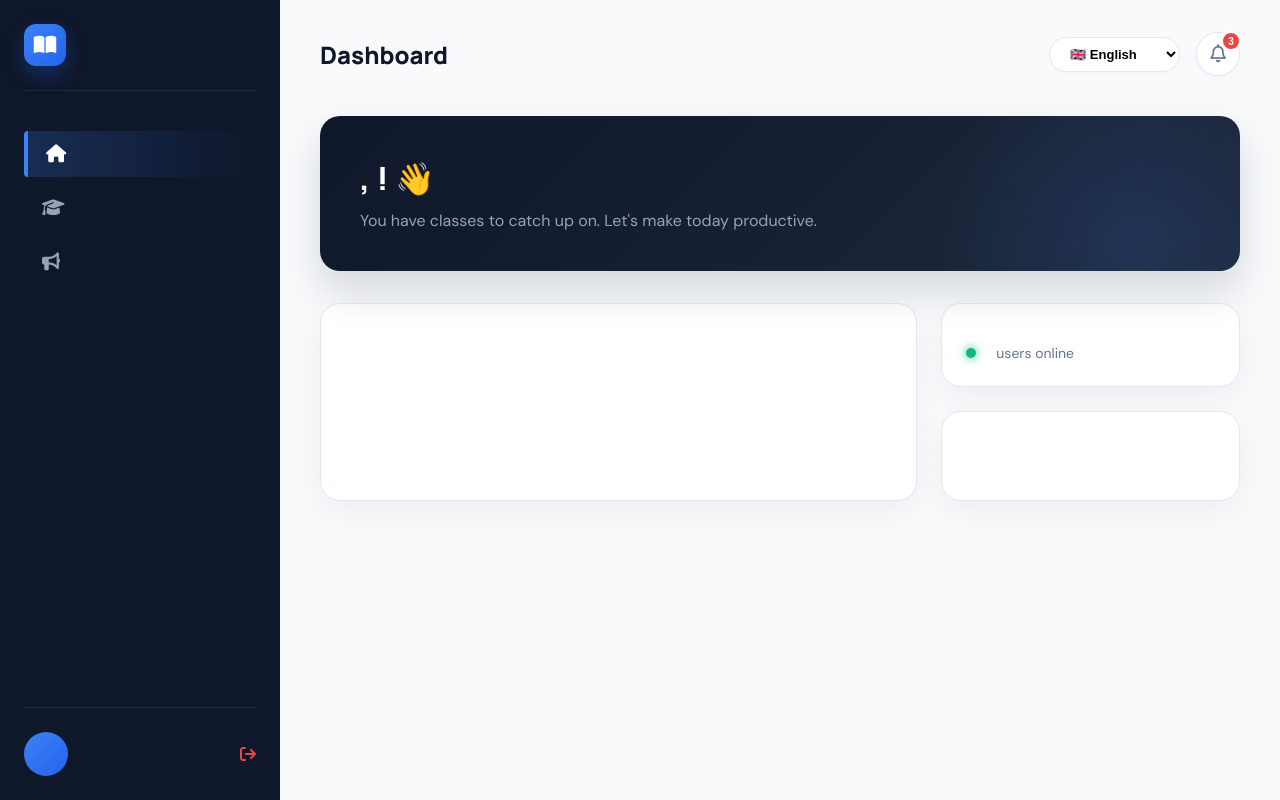
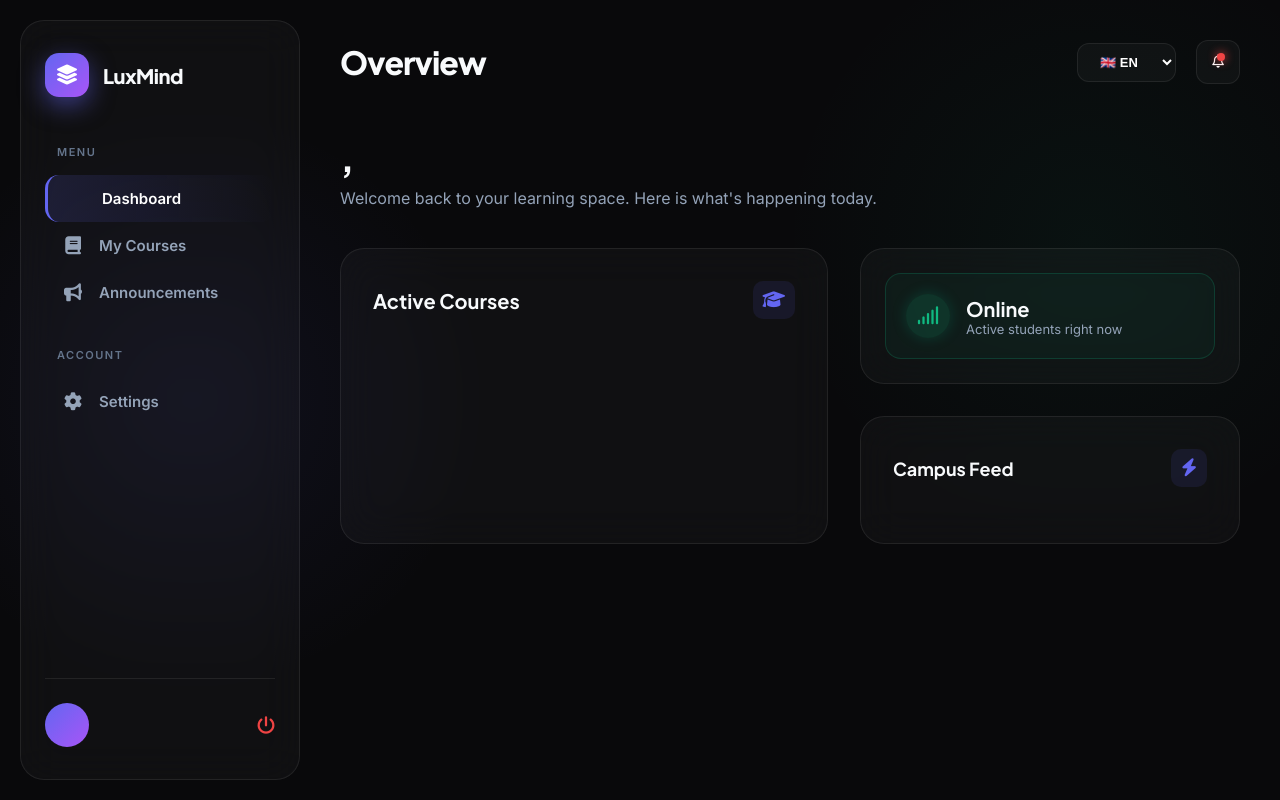
Before and after one commit to 22305203/luxmind-lms, a Node server app: template views/lms-dashboard.ejs in a window 1280 px wide. Run offline with Node 20, Linux system fonts and the light colour scheme; the template is opened without the code that fills it, so the values that code supplies are empty.

Commit message:
feat: premium dark mode glassmorphism dashboard

```diff
--- a/views/lms-dashboard.ejs
+++ b/views/lms-dashboard.ejs
@@ -4,89 +4,172 @@
   <meta charset="UTF-8">
   <meta name="viewport" content="width=device-width, initial-scale=1.0">
   <title><%= t.portal_title %> | LuxMind</title>
-  <link href="https://fonts.googleapis.com/css2?family=DM+Sans:wght@400;500;600;700&family=Manrope:wght@500;600;700;800&display=swap" rel="stylesheet">
+  <link href="https://fonts.googleapis.com/css2?family=Plus+Jakarta+Sans:wght@400;500;600;700;800&family=Inter:wght@400;500;600&display=swap" rel="stylesheet">
   <link rel="stylesheet" href="https://cdnjs.cloudflare.com/ajax/libs/font-awesome/6.5.2/css/all.min.css">
   <style>
     :root {
-      --navy: #0f172a; --navy-light: #1e293b; --page: #f8fafc; --surface: #fff;
-      --text: #0f172a; --muted: #64748b; --line: #e2e8f0;
-      --blue: #3b82f6; --blue-soft: #eff6ff; --shadow: 0 10px 30px rgba(15, 23, 42, 0.05);
-      --radius: 20px;
+      --bg: #09090b;
+      --surface: rgba(255, 255, 255, 0.03);
+      --surface-hover: rgba(255, 255, 255, 0.06);
+      --border: rgba(255, 255, 255, 0.08);
+      --text-main: #f8fafc;
+      --text-muted: #94a3b8;
+      --accent: #6366f1;
+      --accent-glow: rgba(99, 102, 241, 0.5);
+      --success: #10b981;
+      --radius: 24px;
     }
-    * { box-sizing: border-box; }
-    body { margin: 0; min-height: 100vh; background: var(--page); color: var(--text); font-family: "DM Sans", sans-serif; display: flex; }
+    * { box-sizing: border-box; margin: 0; padding: 0; }
+    body {
+      min-height: 100vh;
+      background: var(--bg);
+      color: var(--text-main);
+      font-family: "Inter", sans-serif;
+      display: flex;
+      overflow-x: hidden;
+      background-image:
+        radial-gradient(circle at 15% 50%, rgba(99, 102, 241, 0.08), transparent 25%),
+        radial-gradient(circle at 85% 30%, rgba(16, 185, 129, 0.05), transparent 25%);
+    }
     a { color: inherit; text-decoration: none; }
 
-    /* ============ PREMIUM SIDEBAR ============ */
-    .sidebar { width: 280px; background: var(--navy); color: #94a3b8; display: flex; flex-direction: column; padding: 24px; position: fixed; height: 100vh; }
-    .brand { display: flex; align-items: center; gap: 12px; margin-bottom: 40px; padding-bottom: 24px; border-bottom: 1px solid rgba(255,255,255,0.08); }
-    .brand-mark { width: 42px; height: 42px; display: grid; place-items: center; border-radius: 12px; color: #fff; font-size: 20px; background: linear-gradient(135deg, #3b82f6, #2563eb); box-shadow: 0 8px 20px rgba(37,99,235,0.3); }
-    .brand-name { color: #fff; font: 800 18px "Manrope", sans-serif; letter-spacing: 0.5px; }
+    /* ==== SIDEBAR ==== */
+    .sidebar {
+      width: 280px;
+      height: calc(100vh - 40px);
+      margin: 20px 0 20px 20px;
+      background: var(--surface);
+      backdrop-filter: blur(20px);
+      border: 1px solid var(--border);
+      border-radius: var(--radius);
+      display: flex; flex-direction: column; padding: 32px 24px;
+      position: fixed;
+    }
+    .brand { display: flex; align-items: center; gap: 14px; margin-bottom: 48px; }
+    .brand-icon {
+      width: 44px; height: 44px; border-radius: 14px;
+      background: linear-gradient(135deg, #6366f1, #a855f7);
+      display: grid; place-items: center; font-size: 20px; color: white;
+      box-shadow: 0 8px 24px var(--accent-glow);
+    }
+    .brand-name { font-family: "Plus Jakarta Sans", sans-serif; font-weight: 800; font-size: 20px; letter-spacing: -0.5px; }
 
-    .nav-list { list-style: none; padding: 0; margin: 0; display: flex; flex-direction: column; gap: 8px; }
-    .nav-link { display: flex; align-items: center; gap: 14px; padding: 14px 18px; border-radius: 12px; font-size: 15px; font-weight: 600; transition: 0.3s; }
-    .nav-link i { font-size: 18px; }
-    .nav-link:hover, .nav-link.active { background: rgba(255,255,255,0.08); color: #fff; }
-    .nav-link.active { background: linear-gradient(90deg, rgba(59,130,246,0.2), transparent); border-left: 4px solid var(--blue); border-radius: 4px 12px 12px 4px; }
+    .nav-section { margin-bottom: 32px; }
+    .nav-label { font-size: 11px; font-weight: 700; color: #64748b; text-transform: uppercase; letter-spacing: 1.5px; margin-bottom: 16px; padding-left: 12px; }
+    .nav-link {
+      display: flex; align-items: center; gap: 14px;
+      padding: 14px 16px; border-radius: 14px;
+      font-size: 15px; font-weight: 600; color: var(--text-muted);
+      transition: all 0.3s;
+    }
+    .nav-link:hover { color: var(--text-main); background: var(--surface-hover); }
+    .nav-link.active {
+      background: linear-gradient(90deg, rgba(99, 102, 241, 0.15), transparent);
+      color: #fff; border-left: 3px solid var(--accent);
+    }
+    .nav-link i { font-size: 18px; width: 24px; text-align: center; }
 
-    .sidebar-user { margin-top: auto; padding-top: 24px; border-top: 1px solid rgba(255,255,255,0.08); display: flex; align-items: center; gap: 12px; }
-    .sidebar-avatar { width: 44px; height: 44px; border-radius: 50%; background: linear-gradient(135deg, #3b82f6, #2563eb); color: white; display: grid; place-items: center; font-weight: 800; font-size: 16px; }
-    .sidebar-user-info p { margin: 0; font-size: 14px; color: #fff; font-weight: 600; }
-    .sidebar-user-info span { font-size: 12px; color: #64748b; }
-    .logout-btn { margin-left: auto; color: #ef4444; font-size: 16px; transition: 0.2s; }
-    .logout-btn:hover { color: #b91c1c; }
+    .sidebar-profile { margin-top: auto; display: flex; align-items: center; gap: 14px; padding-top: 24px; border-top: 1px solid var(--border); }
+    .avatar { width: 44px; height: 44px; border-radius: 50%; background: linear-gradient(135deg, #6366f1, #a855f7); display: grid; place-items: center; font-weight: 700; font-size: 18px; }
+    .profile-info p { font-weight: 600; font-size: 14px; margin-bottom: 4px; }
+    .profile-info span { font-size: 12px; color: var(--text-muted); }
+    .logout { margin-left: auto; color: #ef4444; font-size: 18px; transition: 0.2s; }
+    .logout:hover { transform: translateX(3px); }
 
-    /* ============ MAIN CONTENT ============ */
-    .main { margin-left: 280px; padding: 32px 40px; flex: 1; width: calc(100% - 280px); }
+    /* ==== MAIN ==== */
+    .main {
+      margin-left: 320px;
+      padding: 40px 40px 40px 20px;
+      width: calc(100% - 320px);
+      max-width: 1400px;
+    }
 
     /* Top Bar */
-    .topbar { display: flex; justify-content: space-between; align-items: center; margin-bottom: 40px; }
-    .lang-select { padding: 8px 16px; border-radius: 30px; border: 1px solid var(--line); background: var(--surface); font-weight: 600; font-size: 13px; cursor: pointer; outline: none; box-shadow: 0 2px 5px rgba(0,0,0,0.02); }
-    .notif-btn { position: relative; width: 44px; height: 44px; border-radius: 50%; border: 1px solid var(--line); background: var(--surface); cursor: pointer; color: var(--muted); font-size: 18px; transition: 0.2s; box-shadow: 0 2px 5px rgba(0,0,0,0.02); }
-    .notif-btn:hover { color: var(--navy); border-color: var(--navy); }
-    .notif-badge { position: absolute; top: -2px; right: -2px; background: #ef4444; color: white; font-size: 10px; font-weight: 800; width: 20px; height: 20px; border-radius: 50%; display: grid; place-items: center; border: 2px solid #fff; }
+    .top-bar { display: flex; justify-content: space-between; align-items: center; margin-bottom: 48px; }
+    .page-title { font-family: "Plus Jakarta Sans", sans-serif; font-size: 32px; font-weight: 800; letter-spacing: -1px; }
+    .top-actions { display: flex; align-items: center; gap: 20px; }
 
-    /* Greeting Section */
-    .greeting { background: linear-gradient(135deg, #0f172a 0%, #1e293b 100%); color: white; border-radius: var(--radius); padding: 40px; position: relative; overflow: hidden; box-shadow: 0 20px 40px rgba(15,23,42,0.15); margin-bottom: 32px; }
-    .greeting::before { content: ''; position: absolute; top: -50%; right: -10%; width: 400px; height: 400px; background: radial-gradient(circle, rgba(59,130,246,0.15) 0%, transparent 70%); border-radius: 50%; }
-    .greeting h1 { margin: 0 0 10px; font: 800 32px "Manrope", sans-serif; position: relative; z-index: 1; }
-    .greeting p { margin: 0; color: #94a3b8; font-size: 16px; position: relative; z-index: 1; }
+    .lang-select {
+      background: var(--surface); border: 1px solid var(--border); color: white;
+      padding: 10px 18px; border-radius: 12px; font-size: 13px; font-weight: 600; outline: none; cursor: pointer;
+    }
+    .lang-select option { background: var(--bg); color: white; }
 
-    /* Bento Grid Layout */
-    .grid-layout { display: grid; grid-template-columns: 2fr 1fr; gap: 24px; }
+    .notif-btn {
+      width: 44px; height: 44px; border-radius: 12px;
+      background: var(--surface); border: 1px solid var(--border); color: white;
+      display: grid; place-items: center; cursor: pointer; position: relative; transition: 0.3s;
+    }
+    .notif-btn:hover { background: var(--surface-hover); }
+    .notif-dot { position: absolute; top: 12px; right: 14px; width: 8px; height: 8px; background: #ef4444; border-radius: 50%; box-shadow: 0 0 10px #ef4444; }
 
-    /* Blocks */
-    .block { background: var(--surface); border-radius: var(--radius); padding: 32px; border: 1px solid var(--line); box-shadow: var(--shadow); }
-    .block-header { display: flex; justify-content: space-between; align-items: center; margin-bottom: 24px; }
-    .block-title { font: 800 20px "Manrope", sans-serif; color: var(--navy); margin: 0; }
+    /* Greeting */
+    .greeting-wrapper { margin-bottom: 40px; }
+    .greeting-title { font-family: "Plus Jakarta Sans", sans-serif; font-size: 40px; font-weight: 700; line-height: 1.2; margin-bottom: 8px; }
+    .greeting-title span { background: linear-gradient(135deg, #6366f1, #a855f7); -webkit-background-clip: text; -webkit-text-fill-color: transparent; }
+    .greeting-sub { font-size: 16px; color: var(--text-muted); }
 
-    /* Premium Course Cards */
-    .course-card { display: flex; justify-content: space-between; align-items: center; padding: 24px; border-radius: 16px; background: #f8fafc; border: 1px solid var(--line); margin-bottom: 16px; transition: 0.3s; position: relative; overflow: hidden; }
-    .course-card:hover { transform: translateY(-4px); box-shadow: 0 12px 24px rgba(15,23,42,0.08); border-color: var(--blue); background: #fff; }
-    .course-card::before { content: ''; position: absolute; left: 0; top: 0; bottom: 0; width: 6px; background: var(--blue); border-radius: 16px 0 0 16px; }
-    .course-info h3 { margin: 0 0 6px; font: 800 20px "Manrope", sans-serif; color: var(--navy); }
-    .course-code { display: inline-block; padding: 4px 10px; background: var(--blue-soft); color: var(--blue); border-radius: 6px; font-size: 12px; font-weight: 800; letter-spacing: 0.5px; }
-    .course-teacher { color: var(--muted); font-size: 14px; margin-top: 8px; display: flex; align-items: center; gap: 8px; }
-    .btn-enter-course { padding: 10px 24px; background: var(--navy); color: white; border-radius: 10px; font-weight: 700; font-size: 14px; transition: 0.2s; display: inline-flex; align-items: center; gap: 8px; }
-    .btn-enter-course:hover { background: var(--blue); }
+    /* Grid Layout */
+    .grid { display: grid; grid-template-columns: 1fr 380px; gap: 32px; }
+
+    /* Panels (Glassmorphism) */
+    .glass-panel {
+      background: var(--surface);
+      backdrop-filter: blur(20px);
+      border: 1px solid var(--border);
+      border-radius: var(--radius);
+      padding: 32px;
+      position: relative;
+      overflow: hidden;
+    }
+    .panel-title { font-family: "Plus Jakarta Sans", sans-serif; font-size: 20px; font-weight: 700; margin-bottom: 24px; display: flex; align-items: center; justify-content: space-between; }
+    .panel-title i { color: var(--accent); font-size: 18px; background: rgba(99, 102, 241, 0.1); padding: 10px; border-radius: 10px; }
+
+    /* Course Cards */
+    .course-card {
+      display: flex; align-items: center; justify-content: space-between;
+      background: var(--surface-hover);
+      border: 1px solid var(--border);
+      padding: 24px; border-radius: 16px; margin-bottom: 16px;
+      transition: 0.3s;
+    }
+    .course-card:hover { transform: translateY(-4px); border-color: rgba(99, 102, 241, 0.4); box-shadow: 0 10px 30px rgba(0,0,0,0.5); }
+
+    .course-icon { width: 56px; height: 56px; border-radius: 14px; background: rgba(99, 102, 241, 0.15); color: #818cf8; display: grid; place-items: center; font-size: 24px; margin-right: 20px; }
+    .course-details { flex: 1; }
+    .course-details h3 { font-family: "Plus Jakarta Sans", sans-serif; font-size: 18px; font-weight: 700; margin-bottom: 4px; }
+    .course-details p { font-size: 13px; color: var(--text-muted); display: flex; align-items: center; gap: 6px; }
+    .course-code { font-size: 11px; font-weight: 700; background: rgba(255,255,255,0.1); padding: 4px 8px; border-radius: 6px; letter-spacing: 0.5px; margin-bottom: 8px; display: inline-block; }
+
+    .btn-enter {
+      padding: 12px 24px; border-radius: 12px; background: rgba(255,255,255,0.05); border: 1px solid var(--border);
+      font-weight: 600; font-size: 14px; transition: 0.3s; display: inline-flex; align-items: center; gap: 8px;
+    }
+    .course-card:hover .btn-enter { background: var(--accent); color: white; border-color: var(--accent); box-shadow: 0 0 20px var(--accent-glow); }
+
+    /* Right Column Widgets */
+    .right-col { display: flex; flex-direction: column; gap: 32px; }
+
+    .stat-box { display: flex; align-items: center; gap: 16px; background: rgba(16, 185, 129, 0.05); border: 1px solid rgba(16, 185, 129, 0.2); padding: 20px; border-radius: 16px; }
+    .stat-icon { width: 44px; height: 44px; border-radius: 50%; background: rgba(16, 185, 129, 0.15); color: var(--success); display: grid; place-items: center; font-size: 18px; box-shadow: 0 0 15px rgba(16, 185, 129, 0.2); }
+    .stat-info h4 { font-size: 20px; font-weight: 700; font-family: "Plus Jakarta Sans", sans-serif; }
+    .stat-info p { font-size: 13px; color: var(--text-muted); }
 
     /* Announcements */
-    .ann-item { display: flex; gap: 16px; padding-bottom: 20px; margin-bottom: 20px; border-bottom: 1px solid var(--line); }
-    .ann-item:last-child { border-bottom: 0; padding-bottom: 0; margin-bottom: 0; }
-    .ann-icon { width: 48px; height: 48px; border-radius: 12px; background: #eff6ff; color: var(--blue); display: grid; place-items: center; font-size: 20px; flex-shrink: 0; }
-    .ann-content h4 { margin: 0 0 6px; font-size: 16px; color: var(--navy); }
-    .ann-meta { font-size: 12px; color: var(--muted); margin-bottom: 8px; }
-    .ann-text { margin: 0; font-size: 14px; color: #475569; line-height: 1.6; }
+    .ann-item { padding-bottom: 20px; margin-bottom: 20px; border-bottom: 1px solid var(--border); }
+    .ann-item:last-child { border: none; margin-bottom: 0; padding-bottom: 0; }
+    .ann-meta { display: flex; justify-content: space-between; align-items: center; margin-bottom: 8px; }
+    .ann-tag { font-size: 10px; font-weight: 700; color: #f472b6; background: rgba(244, 114, 182, 0.1); padding: 4px 8px; border-radius: 6px; text-transform: uppercase; letter-spacing: 0.5px; }
+    .ann-date { font-size: 12px; color: var(--text-muted); }
+    .ann-item h4 { font-size: 15px; font-weight: 600; margin-bottom: 6px; }
+    .ann-item p { font-size: 13px; color: var(--text-muted); line-height: 1.6; }
 
-    @media (max-width: 1024px) {
-      .grid-layout { grid-template-columns: 1fr; }
+    @media (max-width: 1100px) {
+      .grid { grid-template-columns: 1fr; }
     }
     @media (max-width: 768px) {
-      .sidebar { transform: translateX(-100%); transition: 0.3s; z-index: 1000; }
-      .sidebar.open { transform: translateX(0); }
+      .sidebar { transform: translateX(-100%); transition: 0.3s; }
       .main { margin-left: 0; width: 100%; padding: 20px; }
-      .course-card { flex-direction: column; align-items: flex-start; gap: 20px; }
-      .btn-enter-course { width: 100%; justify-content: center; }
     }
   </style>
 </head>
@@ -95,23 +178,29 @@
   <!-- Sidebar -->
   <aside class="sidebar">
     <div class="brand">
-      <div class="brand-mark"><i class="fa-solid fa-book-open"></i></div>
-      <div class="brand-name"><%= t.portal_title %></div>
+      <div class="brand-icon"><i class="fa-solid fa-layer-group"></i></div>
+      <div class="brand-name">LuxMind</div>
     </div>
 
-    <ul class="nav-list">
-      <li><a href="/dashboard" class="nav-link active"><i class="fa-solid fa-house"></i> <%= t.nav.home %></a></li>
-      <li><a href="#" class="nav-link"><i class="fa-solid fa-graduation-cap"></i> <%= t.nav.courses %></a></li>
-      <li><a href="#" class="nav-link"><i class="fa-solid fa-bullhorn"></i> <%= t.nav.announcements %></a></li>
-    </ul>
+    <div class="nav-section">
+      <div class="nav-label">Menu</div>
+      <a href="/dashboard" class="nav-link active"><i class="fa-solid fa-grid-2"></i> Dashboard</a>
+      <a href="#" class="nav-link"><i class="fa-solid fa-book"></i> My Courses</a>
+      <a href="#" class="nav-link"><i class="fa-solid fa-bullhorn"></i> Announcements</a>
+    </div>
 
-    <div class="sidebar-user">
-      <div class="sidebar-avatar"><%= user.full_name.charAt(0) %></div>
-      <div class="sidebar-user-info">
+    <div class="nav-section">
+      <div class="nav-label">Account</div>
+      <a href="#" class="nav-link"><i class="fa-solid fa-gear"></i> Settings</a>
+    </div>
+
+    <div class="sidebar-profile">
+      <div class="avatar"><%= user.full_name.charAt(0) %></div>
+      <div class="profile-info">
         <p><%= user.full_name %></p>
         <span><%= user.role %></span>
       </div>
-      <a href="/logout" class="logout-btn" title="<%= t.nav.logout %>"><i class="fa-solid fa-arrow-right-from-bracket"></i></a>
+      <a href="/logout" class="logout"><i class="fa-solid fa-power-off"></i></a>
     </div>
   </aside>
 
@@ -119,81 +208,85 @@
   <main class="main">
 
     <!-- Top Bar -->
-    <header class="topbar">
-      <h2 style="margin:0; font:800 24px 'Manrope'; color:var(--navy);">Dashboard</h2>
-      <div style="display:flex; align-items:center; gap:16px;">
+    <header class="top-bar">
+      <div class="page-title">Overview</div>
+      <div class="top-actions">
         <select class="lang-select" onchange="window.location.href='/set-language/'+this.value">
-          <option value="en" <%= lang === 'en' ? 'selected' : '' %>>🇬🇧 English</option>
-          <option value="fr" <%= lang === 'fr' ? 'selected' : '' %>>🇫🇷 Français</option>
-          <option value="rn" <%= lang === 'rn' ? 'selected' : '' %>>🇧🇮 Kirundi</option>
-          <option value="sw" <%= lang === 'sw' ? 'selected' : '' %>>🇹🇿 Kiswahili</option>
+          <option value="en" <%= lang === 'en' ? 'selected' : '' %>>🇬🇧 EN</option>
+          <option value="fr" <%= lang === 'fr' ? 'selected' : '' %>>🇫🇷 FR</option>
+          <option value="rn" <%= lang === 'rn' ? 'selected' : '' %>>🇧🇮 RN</option>
+          <option value="sw" <%= lang === 'sw' ? 'selected' : '' %>>🇹🇿 SW</option>
         </select>
         <button class="notif-btn">
           <i class="fa-regular fa-bell"></i>
-          <span class="notif-badge">3</span>
+          <div class="notif-dot"></div>
         </button>
       </div>
     </header>
 
     <!-- Greeting -->
-    <div class="greeting">
-      <h1><%= greeting %>, <%= user.full_name.split(' ')[0] %>! 👋</h1>
-      <p>You have classes to catch up on. Let's make today productive.</p>
+    <div class="greeting-wrapper">
+      <h1 class="greeting-title"><%= greeting %>, <br><span><%= user.full_name.split(' ')[0] %></span></h1>
+      <p class="greeting-sub">Welcome back to your learning space. Here is what's happening today.</p>
     </div>
 
-    <!-- Bento Grid -->
-    <div class="grid-layout">
+    <!-- Grid Layout -->
+    <div class="grid">
 
       <!-- Left Column: Courses -->
-      <div class="block">
-        <div class="block-header">
-          <h3 class="block-title"><%= t.dash.course_overview %></h3>
-        </div>
+      <div class="glass-panel">
+        <h3 class="panel-title">Active Courses <i class="fa-solid fa-graduation-cap"></i></h3>
 
         <% if (courses.length === 0) { %>
-          <p style="color: var(--muted); margin: 0;"><%= t.dash.no_courses %></p>
+          <p style="color: var(--text-muted);"><%= t.dash.no_courses %></p>
         <% } else { %>
           <% courses.forEach(c => { %>
             <a href="/course/<%= c.id %>" class="course-card">
-              <div class="course-info">
-                <span class="course-code"><%= c.code %></span>
-                <h3><%= c.title %></h3>
-                <div class="course-teacher"><i class="fa-solid fa-user-tie"></i> <%= c.teacher_name || 'TBA' %></div>
+              <div style="display:flex; align-items:center;">
+                <div class="course-icon"><i class="fa-solid fa-book-open"></i></div>
+                <div class="course-details">
+                  <span class="course-code"><%= c.code %></span>
+                  <h3><%= c.title %></h3>
+                  <p><i class="fa-regular fa-user"></i> <%= c.teacher_name || 'TBA' %></p>
+                </div>
               </div>
-              <span class="btn-enter-course">Enter Course <i class="fa-solid fa-arrow-right"></i></span>
+              <div class="btn-enter">
+                Enter <i class="fa-solid fa-arrow-right"></i>
+              </div>
             </a>
           <% }); %>
         <% } %>
       </div>
 
-      <!-- Right Column: Announcements & Online Users -->
-      <div style="display:flex; flex-direction:column; gap:24px;">
+      <!-- Right Column -->
+      <div class="right-col">
 
-        <!-- Online Users -->
-        <div class="block" style="padding: 24px;">
-          <h3 class="block-title" style="font-size: 16px; margin-bottom: 16px;"><%= t.dash.online %></h3>
-          <div style="display:flex; align-items:center; gap:10px; font-size:14px; color:var(--muted);">
-            <div style="width: 10px; height: 10px; border-radius: 50%; background: #10b981; box-shadow: 0 0 10px #10b981;"></div>
-            <strong><%= onlineUsers %></strong> users online
+        <!-- Online Status -->
+        <div class="glass-panel" style="padding: 24px;">
+          <div class="stat-box">
+            <div class="stat-icon"><i class="fa-solid fa-signal"></i></div>
+            <div class="stat-info">
+              <h4><%= onlineUsers %> Online</h4>
+              <p>Active students right now</p>
+            </div>
           </div>
         </div>
 
         <!-- Announcements -->
-        <div class="block">
-          <div class="block-header">
-            <h3 class="block-title" style="font-size: 18px;"><%= t.dash.site_ann %></h3>
-          </div>
+        <div class="glass-panel">
+          <h3 class="panel-title" style="font-size: 18px;">Campus Feed <i class="fa-solid fa-bolt"></i></h3>
+
           <% if (announcements.length === 0) { %>
-            <p style="color: var(--muted); margin: 0;"><%= t.dash.no_ann %></p>
+            <p style="color: var(--text-muted); font-size: 14px;"><%= t.dash.no_ann %></p>
           <% } else { %>
             <% announcements.slice(0, 3).forEach(a => { %>
               <div class="ann-item">
-                <div class="ann-icon"><i class="fa-solid fa-bullhorn"></i></div>
-                <div class="ann-content">
-                  <h4><%= a.title %></h4>
-                  <div class="ann-meta">by <strong><%= a.author_name || 'System' %></strong></div>
-                  <p class="ann-text"><%= a.message %></p>
+                <div class="ann-meta">
+                  <span class="ann-tag">Update</span>
+                  <span class="ann-date"><%= new Date(a.created_at).toLocaleDateString('en-GB', {month: 'short', day: 'numeric'}) %></span>
                 </div>
+                <h4><%= a.title %></h4>
+                <p><%= a.message %></p>
               </div>
             <% }); %>
           <% } %>
```
